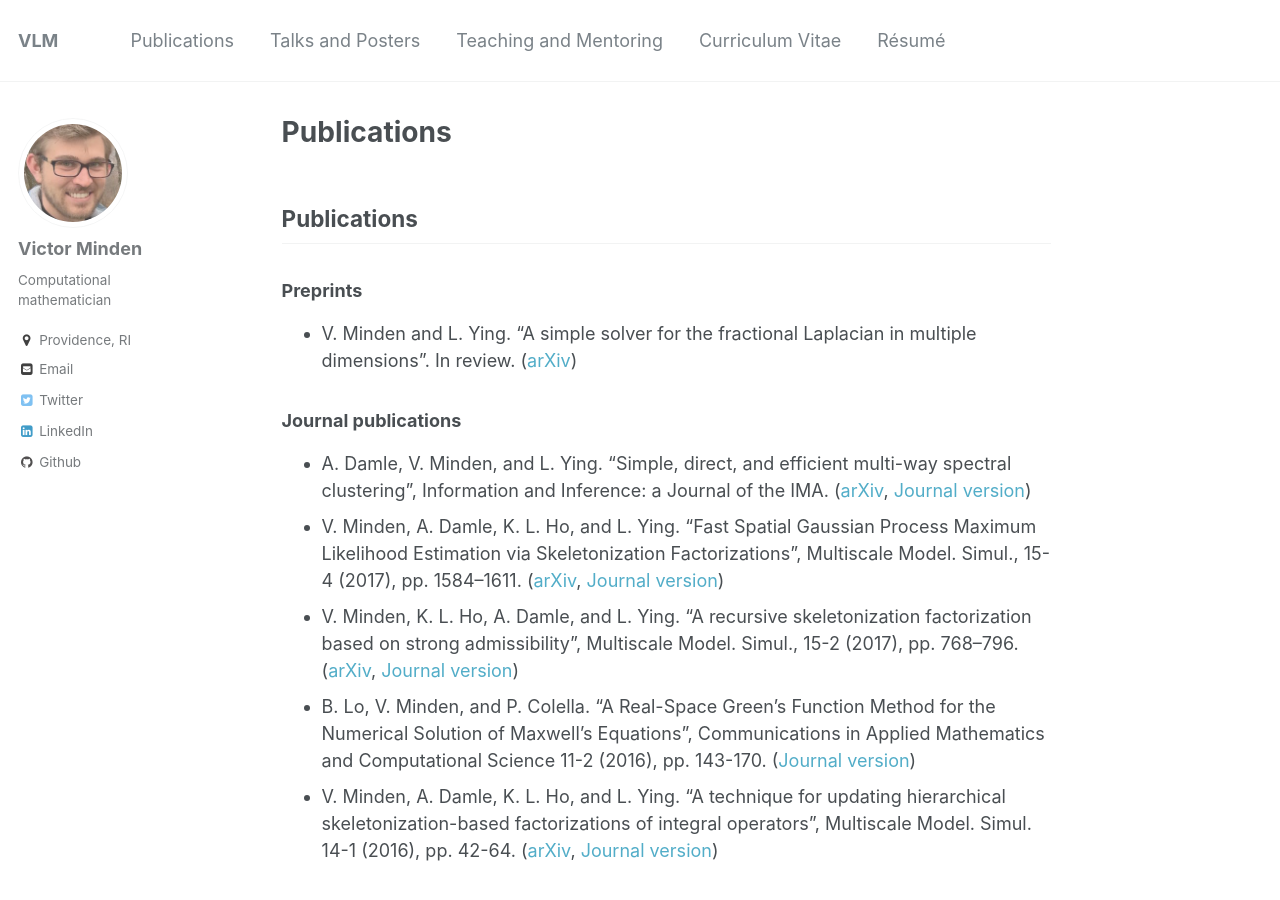
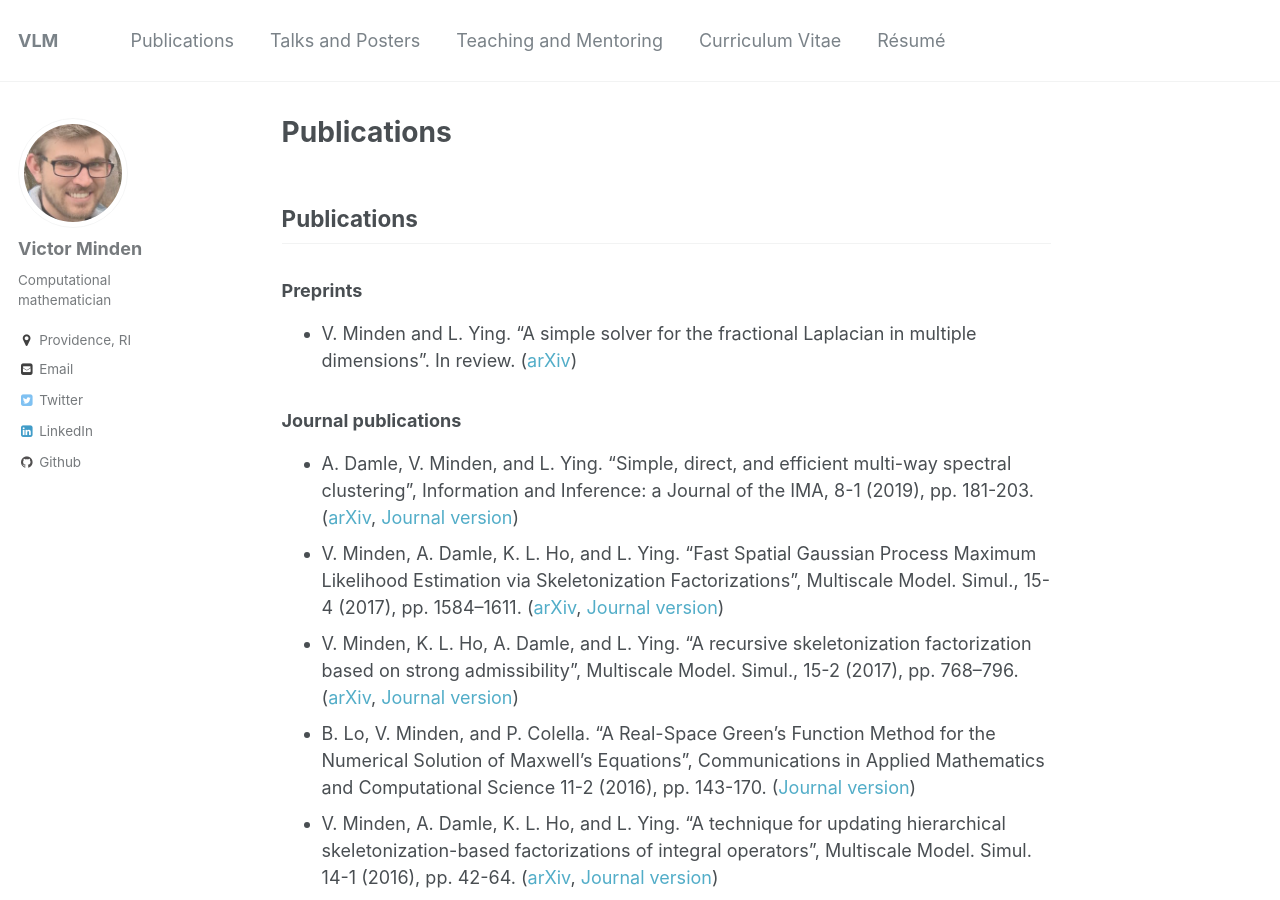
Before and after one commit to victorminden/victorminden.github.io, a Jekyll site: the page built from _pages/papers.md, in a window 1280 px wide and 900 px high. Built offline with Jekyll 4.4.1, drawn with Linux system fonts in a browser that asks for light colours.

Commit message:
update article

```diff
--- a/_pages/papers.md
+++ b/_pages/papers.md
@@ -13,7 +13,7 @@ permalink: /papers.html
 - V. Minden and L. Ying.  "A simple solver for the fractional Laplacian in multiple dimensions".  In review. ([arXiv](https://arxiv.org/abs/1802.03770))
 
 ### Journal publications
-- A. Damle, V. Minden, and L. Ying.  "Simple, direct, and efficient multi-way spectral clustering", Information and Inference: a Journal of the IMA. ([arXiv](https://arxiv.org/abs/1609.08251), [Journal version](https://academic.oup.com/imaiai/advance-article-abstract/doi/10.1093/imaiai/iay008/5045955))
+- A. Damle, V. Minden, and L. Ying.  "Simple, direct, and efficient multi-way spectral clustering", Information and Inference: a Journal of the IMA, 8-1 (2019), pp. 181-203. ([arXiv](https://arxiv.org/abs/1609.08251), [Journal version](https://academic.oup.com/imaiai/advance-article-abstract/doi/10.1093/imaiai/iay008/5045955))
 - V. Minden, A. Damle, K. L. Ho, and L. Ying.  "Fast Spatial Gaussian Process Maximum Likelihood Estimation via Skeletonization Factorizations", Multiscale Model. Simul., 15-4 (2017), pp. 1584–1611. ([arXiv](https://arxiv.org/abs/1603.08057), [Journal version](https://doi.org/10.1137/17M1116477))
 - V. Minden, K. L. Ho, A. Damle, and L. Ying.  "A recursive skeletonization factorization based on strong admissibility", Multiscale Model. Simul., 15-2 (2017), pp. 768–796. ([arXiv](https://arxiv.org/abs/1609.08130), [Journal version](http://dx.doi.org/10.1137/16M1095949))
 - B. Lo, V. Minden, and P. Colella. "A Real-Space Green's Function Method for the Numerical Solution of Maxwell's Equations", Communications in Applied Mathematics and Computational Science 11-2 (2016), pp. 143-170. ([Journal version](https://doi.org/10.2140/camcos.2016.11.143))
```
